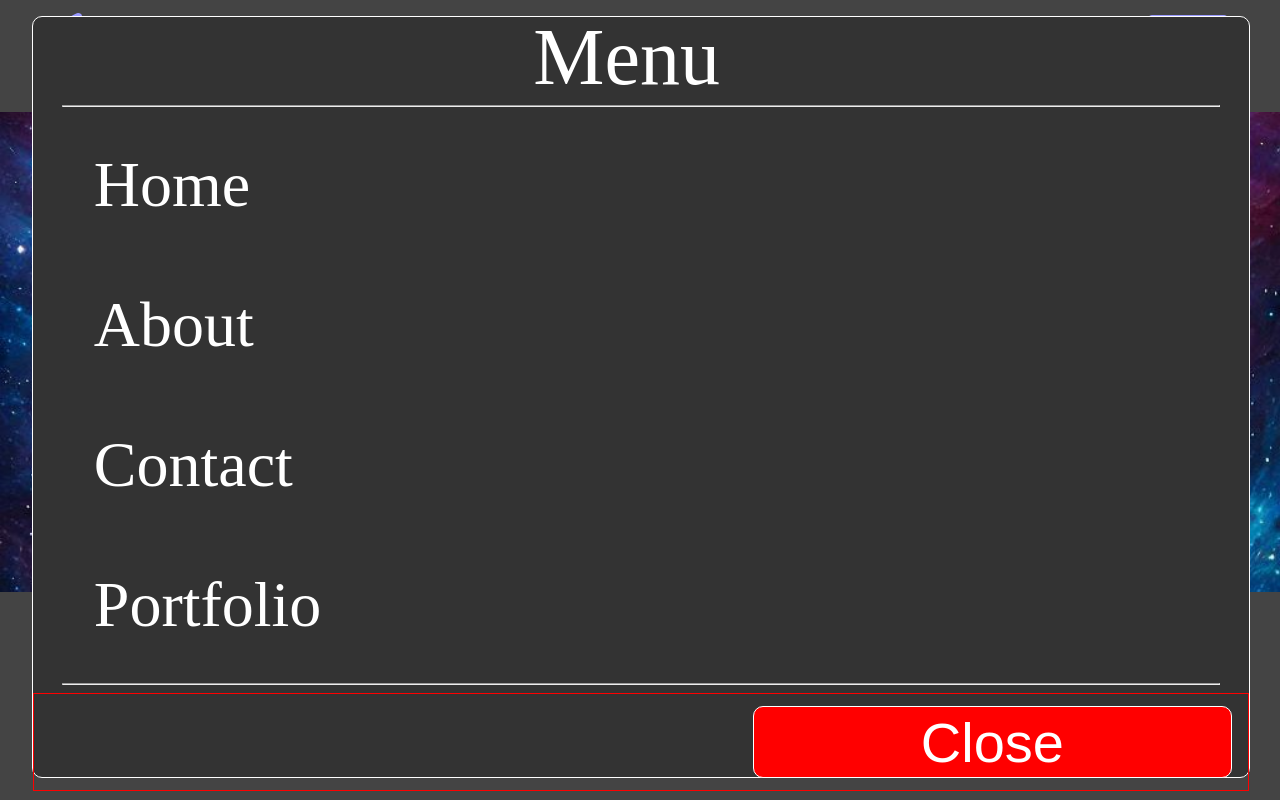
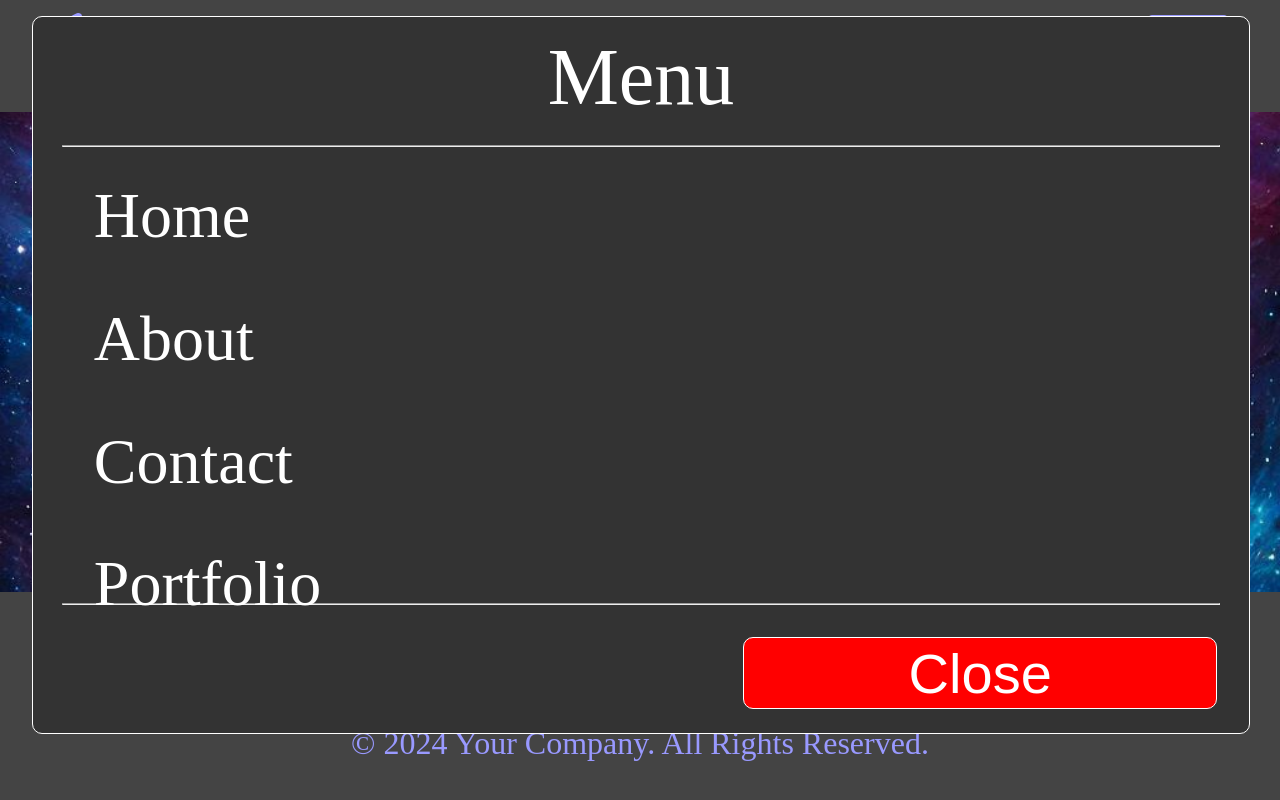
Before and after one commit to Jameshuff95/jan2025, a React (Vite) app: page /portfolio in a window 1280 px wide. Both pictures are taken after a click on the icon 1187 px from the left and 56 px from the top of the page. Shown: the part 69-869 px from the top of the page. Built offline with nearby package versions, Linux system fonts and the light colour scheme.

Commit message:
modified modal

```diff
--- a/src/App.css
+++ b/src/App.css
@@ -86,7 +86,6 @@
   left: 2.5%;
   background: var(--background);
   width: 95%;
-  height: 95%;
   border: 1px solid var(--card-text);
   border-radius: 10px;
   display: flex;
--- a/src/Components/Modal.tsx
+++ b/src/Components/Modal.tsx
@@ -28,28 +28,32 @@ const Menu: React.FC<ModalProps> = ({ show, handleClose }) => {
   ];
 
   return (
-    <Modal id="menu" show={show} onHide={handleClose}>
-      <Modal.Header>
-        <Row
-          className="font-3rem p-lr-1rem"
-          style={{
-            height: '10vh',
-            width: '95%',
-            justifyContent: 'center',
-            fontSize: '3rem',
-          }}
-        >
-          <Modal.Title style={{ color: 'var(--card-text)', fontSize: '5rem' }}>
-            Menu
-          </Modal.Title>
-        </Row>
-        <hr />
+    <Modal
+      id="menu"
+      show={show}
+      onHide={handleClose}
+      style={{
+        display: 'flex',
+        flexDirection: 'column',
+      }}
+    >
+      <Modal.Header
+        style={{
+          height: '15vh',
+          color: 'var(--card-text)',
+          display: 'flex',
+          alignItems: 'center',
+          justifyContent: 'center',
+        }}
+      >
+        <Modal.Title style={{ fontSize: '5rem' }}>Menu</Modal.Title>
       </Modal.Header>
-      <Modal.Body style={{ height: '70vh' }}>
+      <hr />
+      <Modal.Body style={{ height: '60%' }}>
         <Col
           style={{
             justifyContent: 'space-around',
-            height: '100%',
+            height: '55vh',
           }}
         >
           {links.map((link, index) => (
@@ -73,15 +77,13 @@ const Menu: React.FC<ModalProps> = ({ show, handleClose }) => {
         </Col>
       </Modal.Body>
       <hr />
-
       <Modal.Footer
         style={{
           display: 'flex',
           alignItems: 'center',
           justifyContent: 'flex-end',
-          height: '12vh',
-          padding: '0 1rem 0 0',
-          border: '1px solid red',
+          height: '15vh',
+          padding: '0 2rem 0 0',
         }}
       >
         <Button
@@ -92,7 +94,7 @@ const Menu: React.FC<ModalProps> = ({ show, handleClose }) => {
             color: 'white',
             cursor: 'pointer',
             width: '40%',
-            height: '75%',
+            height: '60%',
             border: '1px solid var(--card-text)',
             borderRadius: '10px',
             fontSize: '3.5rem',
```
